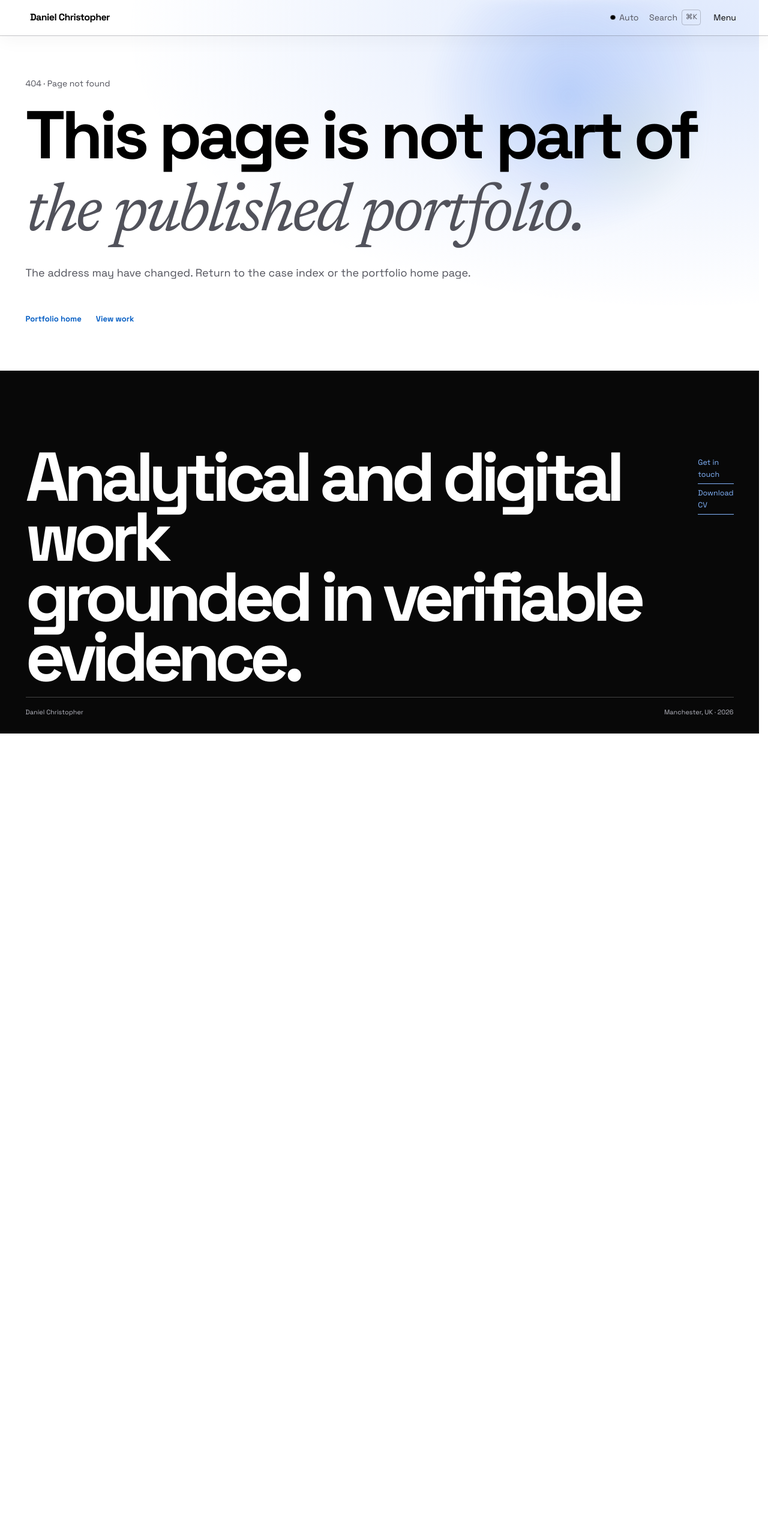
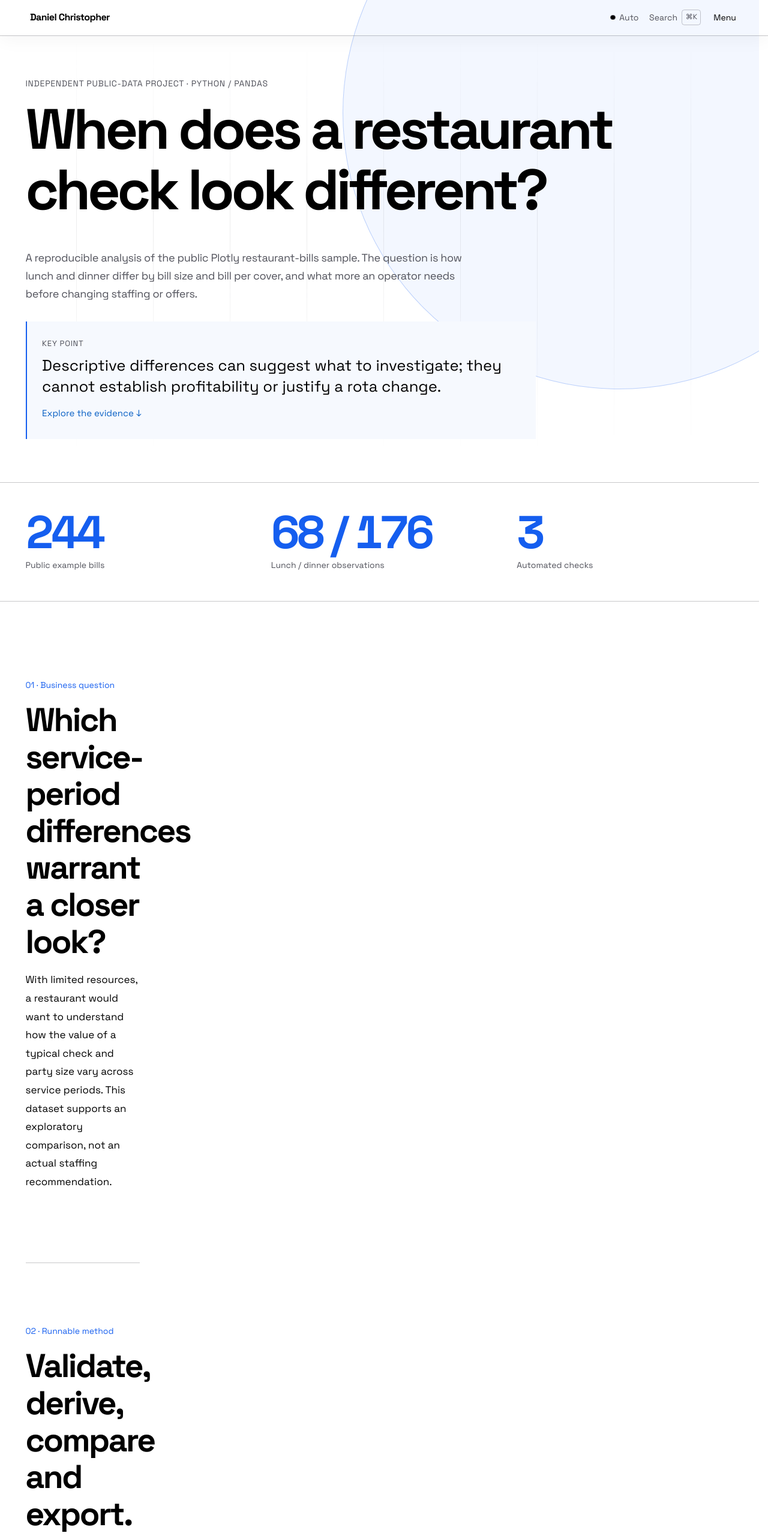
Before and after one commit to dccchidera-lgtm/dccchidera-lgtm.github.io, a Next.js app: page /service-mix in a window 1280 px wide. Before the commit this address had no page. Shown: the top 2566 px of the page at 60% size. Before the commit the page ends 1223 px from the top, so only its background shows below. Built offline with nearby package versions, Linux system fonts and the light colour scheme.

Commit message:
Add independent service-mix analysis as a portfolio project

```diff
--- /dev/null
+++ b/app/service-mix/page.tsx
@@ -0,0 +1,74 @@
+import { pageMetadata } from '@/lib/page-metadata';
+import { PageFooter } from '@/components/page-footer';
+import { SiteHeader } from '@/components/site-header';
+import { NativeLink } from '@/components/native-link';
+
+export const metadata = pageMetadata(
+  'Restaurant service mix | Independent analysis',
+  'An independent, reproducible public-data project comparing restaurant lunch and dinner bills and outlining decision limits.',
+  '/service-mix/',
+);
+
+export default function ServiceMixPage() {
+  return (
+    <>
+      <a className="skip-link" href="#main-content">Skip to content</a>
+      <SiteHeader />
+      <main id="main-content">
+        <section className="case-hero">
+          <div className="shell">
+            <p className="overline">Independent public-data project · Python / Pandas</p>
+            <h1>When does a restaurant check look different?</h1>
+            <p className="case-lead">A reproducible analysis of the public Plotly restaurant-bills sample. The question is how lunch and dinner differ by bill size and bill per cover, and what more an operator needs before changing staffing or offers.</p>
+            <div className="case-takeaway"><span>Key point</span><p>Descriptive differences can suggest what to investigate; they cannot establish profitability or justify a rota change.</p><a href="#evidence">Explore the evidence ↓</a></div>
+          </div>
+        </section>
+        <section className="case-facts">
+          <div className="shell fact-grid">
+            <div className="fact"><strong>244</strong><span>Public example bills</span></div>
+            <div className="fact"><strong>68 / 176</strong><span>Lunch / dinner observations</span></div>
+            <div className="fact"><strong>3</strong><span>Automated checks</span></div>
+          </div>
+        </section>
+        <section className="case-content">
+          <div className="shell case-layout">
+            <div className="case-body">
+              <section className="case-section" id="question">
+                <p className="section-number">01 · Business question</p>
+                <h2>Which service-period differences warrant a closer look?</h2>
+                <p>With limited resources, a restaurant would want to understand how the value of a typical check and party size vary across service periods. This dataset supports an exploratory comparison, not an actual staffing recommendation.</p>
+              </section>
+              <section className="case-section" id="approach">
+                <p className="section-number">02 · Runnable method</p>
+                <h2>Validate, derive, compare and export.</h2>
+                <p>I used Plotly’s public educational tips dataset; the Python script checks its 244 records for completeness, expected columns and plausible values, calculates bill per cover and tip rate, and exports period-level results and a chart.</p>
+                <a className="arrow-link" href="https://github.com/dccchidera-lgtm/dccchidera-lgtm.github.io/tree/main/projects/restaurant-service-analysis">Open the runnable code and reproduction steps ↗</a>
+              </section>
+              <section className="case-section evidence-block" id="evidence">
+                <p className="section-number">03 · Evidence</p>
+                <h2>A descriptive comparison with the sample sizes visible.</h2>
+                <figure className="case-visual">
+                  <figcaption><span>Service-period results · dataset units</span><strong>Lunch compared with dinner.</strong></figcaption>
+                  <div className="visual-result-strip">
+                    <div><span>Average lunch bill / cover</span><strong>7.32</strong></div>
+                    <div><span>Average dinner bill / cover</span><strong>8.11</strong></div>
+                    <div><span>Median tip rate</span><strong>15.4% / 15.5%</strong></div>
+                  </div>
+                  <p>Lunch includes 68 bills, with a mean bill of 17.17; dinner includes 176 bills, with a mean bill of 20.80. These results are descriptive and rounded from the script outputs.</p>
+                  <p className="visual-caveat">Source: Plotly’s public 244-bill restaurant example, not transactions collected by Daniel. Currency, margin and business outcomes are not established.</p>
+                </figure>
+              </section>
+              <section className="case-section" id="implications">
+                <p className="section-number">04 · Decision implications</p>
+                <h2>What an operator would need next.</h2>
+                <p>Before adjusting staffing or promotional spend, measure representative hourly orders, cover counts, contribution margin and labour costs over multiple weeks. The sample is small and unbalanced across service periods; the data have no known timestamps, staff allocation or profit information.</p>
+                <NativeLink className="arrow-link" href="/work">Back to selected work</NativeLink>
+              </section>
+            </div>
+          </div>
+        </section>
+      </main>
+      <PageFooter />
+    </>
+  );
+}
```
